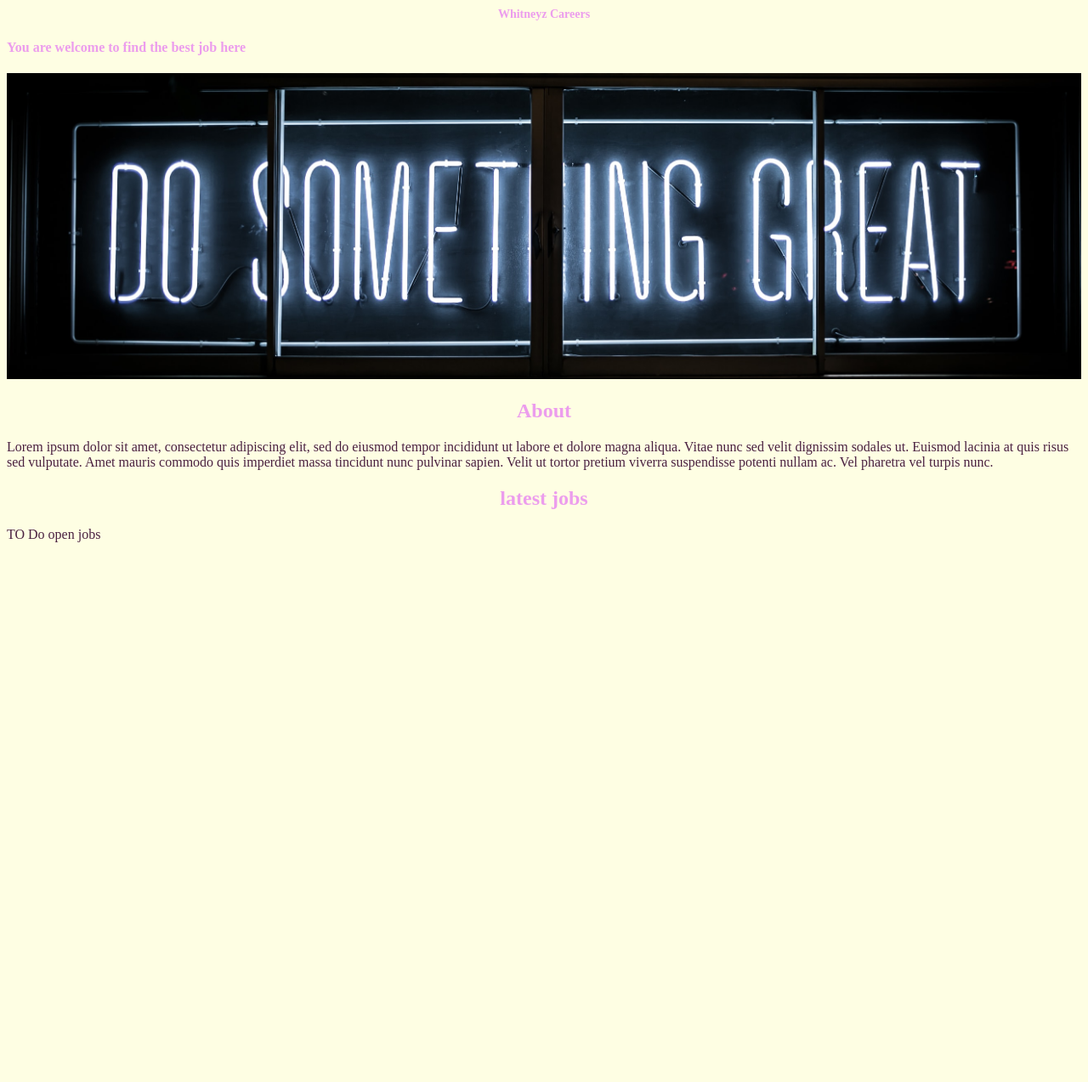
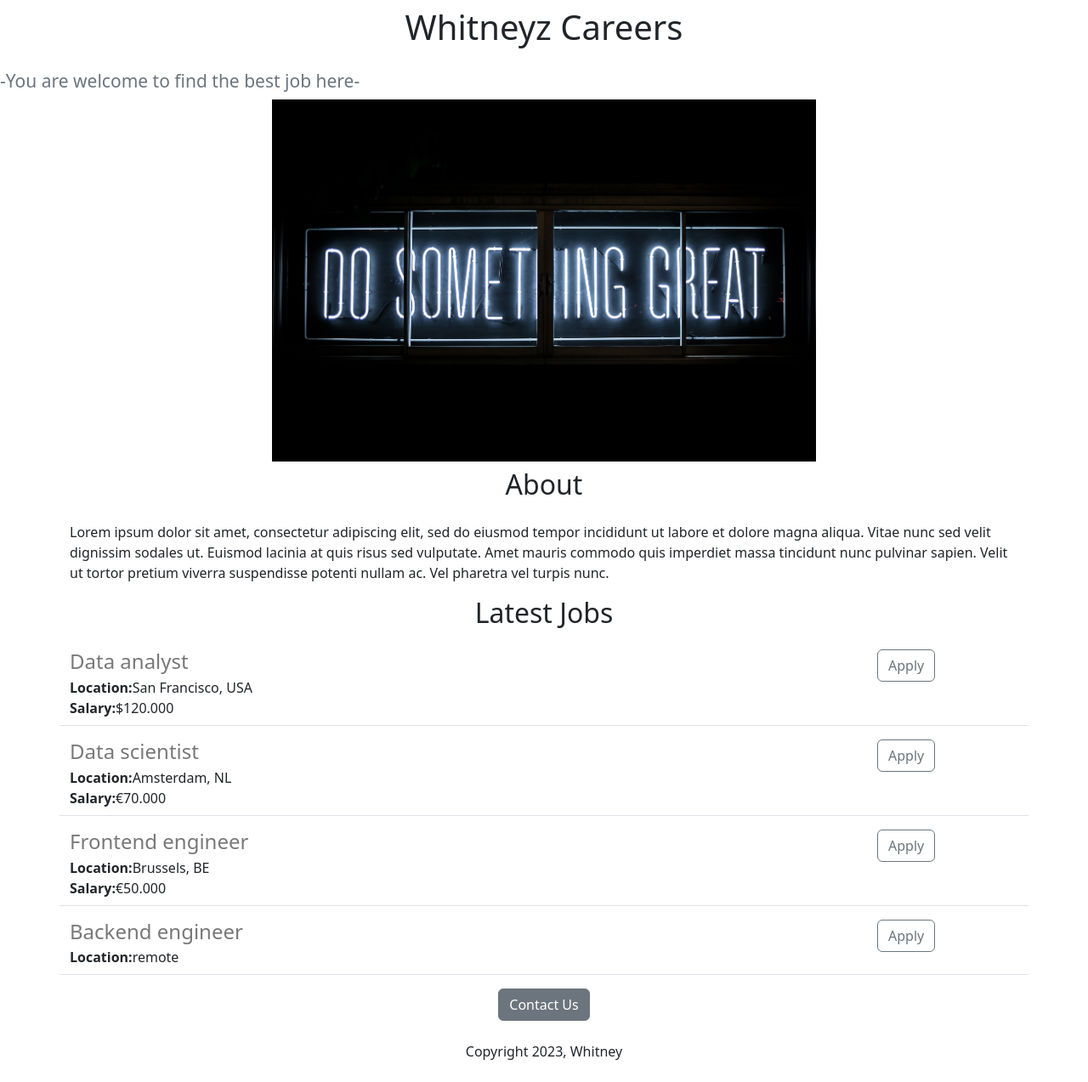
Before and after one commit to whitneyz/flask_jovian, a Flask app: page / in a window 1280 px wide. Shown: the whole page at 85% size. Before the commit the page ends 638 px from the top, so only its background shows below. Run offline with Flask 2, Linux system fonts and the light colour scheme.

Commit message:
added dynamic data and API route

```diff
--- a/app.py
+++ b/app.py
@@ -1,9 +1,37 @@
 #print('hello world')
 
-from flask import Flask, render_template
+from flask import Flask, render_template, jsonify
+
 app = Flask(__name__)
+
+JOBS = [{
+  'id': 1,
+  'title': 'Data analyst',
+  'location': 'San Francisco, USA',
+  'salary': '$120.000'
+}, {
+  'id': 2,
+  'title': 'Data scientist',
+  'location': 'Amsterdam, NL',
+  'salary': '€70.000'
+}, {
+  'id': 3,
+  'title': 'Frontend engineer',
+  'location': 'Brussels, BE',
+  'salary': '€50.000'
+}, {
+  'id': 4,
+  'title': 'Backend engineer',
+  'location': 'remote',
+}]
+
 
 @app.route('/')
 def hello_world():
-    return render_template('home.html')
+  return render_template('home.html', jobs=JOBS)
+
+@app.route('/api/jobs')
+def list_jobs():
+  return jsonify(JOBS)
+
 if __name__ == '__main__': app.run(host='0.0.0.0', debug=True)
--- a/templates/home.html
+++ b/templates/home.html
@@ -1,53 +1,47 @@
 <!DOCTYPE html>
 <html>
 <head>
-<title>Whitneyz career website</title>
-<link rel="stylesheet" href="style.css">
-<style>
-    body {
-      background-color: rgb(254, 254, 227);
-    }
-    p {
-        color: rgb(74, 32, 64);
-    }
-
-    h1 {
-        color: rgb(236, 157, 237);
-        text-align: center;
-    }
-
-    h2 {
-       text-align: center;
-       color: rgb(236, 157, 237)
-
-    }
-
-    h4 {
-      color: rgb(236, 157, 237)
-
-    }
-  #banner {
-    width: 100%;
-    height: 360px;
-    object-fit: cover;
-  }
-
-</style>
+    <title>Whitneyz career website</title>
+    <meta charset="utf-8">
+    <meta name="viewport" content="width=device-width, initial-scale=1">
+    <link href="https://cdn.jsdelivr.net/npm/bootstrap@5.2.3/dist/css/bootstrap.min.css" rel="stylesheet"
+          integrity="sha384-rbsA2VBKQhggwzxH7pPCaAqO46MgnOM80zW1RWuH61DGLwZJEdK2Kadq2F9CUG65" crossorigin="anonymous">
 </head>
 <body>
 
-<h1>Whitneyz Careers</h1>
-<h4>You are welcome to find the best job here</h4>
+<h1 class="text-center mt-2 mb-4">Whitneyz Careers</h1>
+<h4>
+    <small class="text-muted">-You are welcome to find the best job here-</small>
+</h4>
 
-<img id ="banner" src="https://flaskjovian.whitneyz1.repl.co/static/banner-unsplash.jpg" alt="HTML Dog">
-
-<h2>About</h2>
-
-<p> Lorem ipsum dolor sit amet, consectetur adipiscing elit, sed do eiusmod tempor incididunt ut labore et dolore magna aliqua. Vitae nunc sed velit dignissim sodales ut. Euismod lacinia at quis risus sed vulputate. Amet mauris commodo quis imperdiet massa tincidunt nunc pulvinar sapien. Velit ut tortor pretium viverra suspendisse potenti nullam ac. Vel pharetra vel turpis nunc. </p>
-
-  <h2>latest jobs</h2>
-  <p> TO Do open jobs</p>
+<img src="https://flaskjovian.whitneyz1.repl.co/static/banner-unsplash.jpg" class="mx-auto d-block" style="width:50%"
+     alt="HTML Do something great">
 
 
+<div class="container">
+    <h2 class="text-center mt-2 mb-4">About</h2>
+
+    <p> Lorem ipsum dolor sit amet, consectetur adipiscing elit, sed do eiusmod tempor incididunt ut labore et dolore
+        magna aliqua. Vitae nunc sed velit dignissim sodales ut. Euismod lacinia at quis risus sed vulputate. Amet
+        mauris commodo quis imperdiet massa tincidunt nunc pulvinar sapien. Velit ut tortor pretium viverra suspendisse
+        potenti nullam ac. Vel pharetra vel turpis nunc.
+    </p>
+</div>
+
+<div class="container">
+    <h2 class="text-center mt-2 mb-4">Latest Jobs</h2>
+  <div>
+    {% for job in jobs %}
+    {% include 'jobitem.html' %}
+    {% endfor %}
+</div>
+<div class="text-center mt-2 mb-4">
+    <button type="button" class="btn btn-secondary">Contact Us</button>
+</div>
+
+<p class="text-center mt-2 mb-4">Copyright 2023, Whitney</p>
+<script src="https://cdn.jsdelivr.net/npm/bootstrap@5.2.3/dist/js/bootstrap.bundle.min.js"
+        integrity="sha384-kenU1KFdBIe4zVF0s0G1M5b4hcpxyD9F7jL+jjXkk+Q2h455rYXK/7HAuoJl+0I4"
+        crossorigin="anonymous"></script>
 </body>
 </html>
--- /dev/null
+++ b/templates/jobitem.html
@@ -0,0 +1,20 @@
+<div class="border-bottom row" style="margin-bottom: 16px; padding-bottom:8px;">
+
+    <div class="col-10">
+        <h4
+          style="color:rgb(120, 120, 120); margin-bottom:4px;">
+            {{job['title']}}
+        </h4>
+        <div>
+            <b>Location:</b>{{job['location']}}
+        </div>
+        {% if 'salary' in job %}
+        <div>
+            <b>Salary:</b>{{job['salary']}}
+        </div>
+        {% endif %}
+    </div>
+    <div class="col-2">
+        <button type="button" class="btn btn-outline-secondary float right align-middle">Apply</button>
+    </div>
+</div>
```
